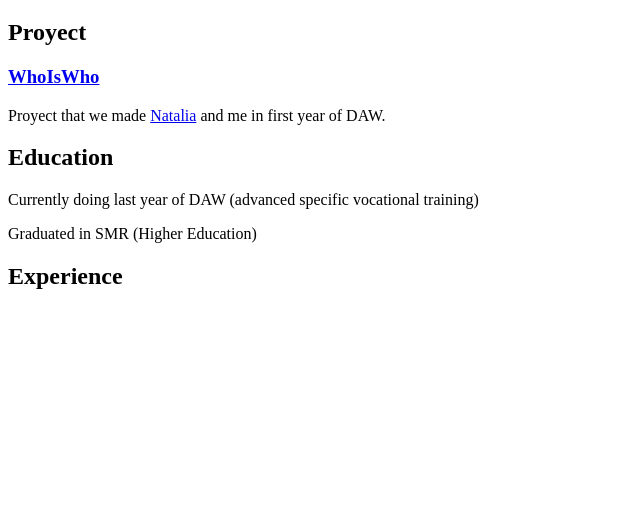
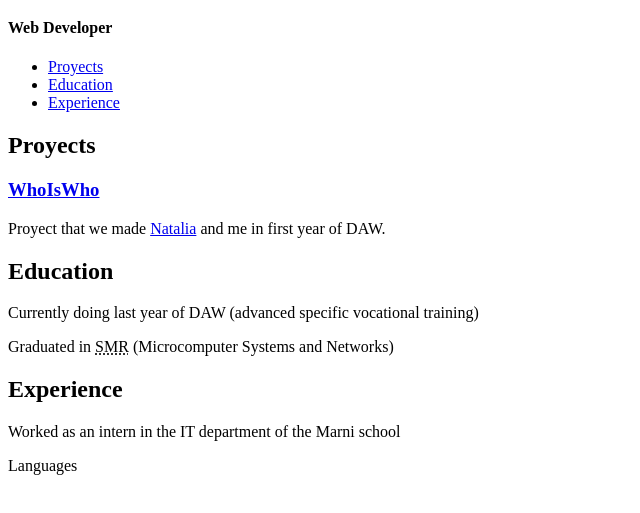
Before and after one commit to alerommic/Porfolio, a plain HTML site: page index.html in a window 1280 px wide. Shown: the part 61-574 px from the top of the page, without its empty margins (0-640 px from the left). Drawn offline with Linux system fonts and the light colour scheme.

Commit message:
updating html and css

```diff
--- a/index.html
+++ b/index.html
@@ -10,22 +10,37 @@
 
 <body>
     <h1>Alex Romaguera Micó</h1>
+    <h4>Web Developer</h4>
+    <nav>
+        <ul>
+            <li><a href="#proyects">Proyects</a></li>
+            <li><a href="#education">Education</a></li>
+            <li><a href="#experience">Experience</a></li>
+        </ul>
+    </nav>
     <main>
-        <section>
-        <h2>Proyect</h2>
-        <h3><a href="https://github.com/alerommic/whoiswho">WhoIsWho</a></h3>
-        <p>Proyect that we made <a href="https://github.com/NataliaArn">Natalia</a> and me in first year of DAW.</p>
+        <section id="proyects">
+            <h2>Proyects </h2>
+            <h3><a href="https://github.com/alerommic/whoiswho">WhoIsWho</a></h3>
+            <p>Proyect that we made <a href="https://github.com/NataliaArn">Natalia</a> and me in first year of DAW.</p>
         </section>
-        <section>
+        <section id="education">
             <h2>Education</h2>
             <p>Currently doing last year of DAW (advanced specific vocational training)</p>
 
-            <p>Graduated in SMR (Higher Education)</p>
+            <p>Graduated in <abbr title="Microcomputer Systems and Networks">SMR</abbr> (Microcomputer Systems and
+                Networks)</p>
         </section>
-        <section>
+        <section id="experience">
             <h2>Experience</h2>
+            <p>Worked as an intern in the IT department of the Marni school</p>
+        </section>
+        <aside>
+            Languages
+        </aside>
+        <footer>
 
-        </section>
+        </footer>
 
 
 
--- a/style/style.css
+++ b/style/style.css
@@ -0,0 +1,4 @@
+body {
+    max-width:75ch;
+    text-align:center;
+}
```
